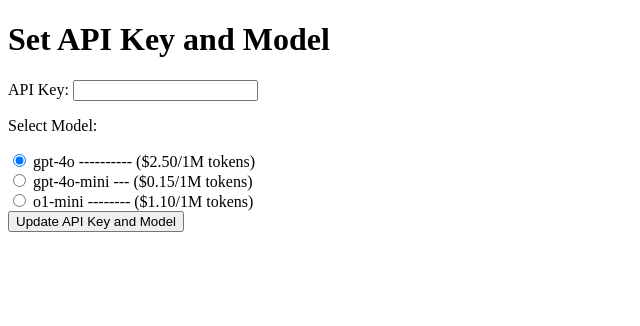
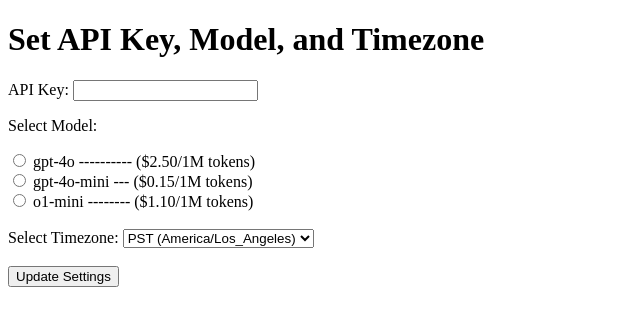
Before and after one commit to maxdokukin/Cover-Letter-AI-Generator, a Flask app: page /set_api_key in a window 1280 px wide. Shown: the top 326 px of the page, without its empty margins (0-640 px from the left). Run offline with Flask 3, Linux system fonts and the light colour scheme.

Commit message:
added timezone support

```diff
--- a/app.py
+++ b/app.py
@@ -1,7 +1,8 @@
 from flask import Flask, render_template, request, redirect, url_for, flash, send_file
 from openai import OpenAI  # Use the client class as shown in your example
 import os
-from datetime import date
+from datetime import datetime
+from zoneinfo import ZoneInfo
 from io import BytesIO
 from reportlab.lib.pagesizes import letter
 from reportlab.pdfgen import canvas
@@ -26,7 +27,8 @@
         "cover_letter": "",
         "api_key": "",
         "model": "gpt-4o-mini",
-        "company_name": ""
+        "company_name": "",
+        "timezone": "America/Los_Angeles"  # default timezone
     }
     if request.method == "POST":
         # All data is coming from the client (populated via localStorage)
@@ -35,18 +37,20 @@
         data["prompt"] = request.form.get("prompt", data["prompt"])
         data["api_key"] = request.form.get("api_key", "")
         data["model"] = request.form.get("model", "gpt-4o-mini")
+        data["timezone"] = request.form.get("timezone", "America/Los_Angeles")
 
         if "generate" in request.form:
             if not data["api_key"]:
                 flash("API key is not set. Please set it in the API Key section.", "error")
             else:
-                # Build full prompt text
+                # Use the selected timezone to get the current date
+                current_date = datetime.now(ZoneInfo(data["timezone"])).date()
                 prompt_text = (
                     f"Generate a cover letter using the following information.\n\n"
                     f"Job Description:\n{data['job_description']}\n\n"
                     f"User Relevant Info:\n{data['relevant_info']}\n\n"
                     f"Prompt:\n{data['prompt']}\n"
-                    f"current_date: {date.today()}"
+                    f"current_date: {current_date}"
                 )
                 try:
                     client = OpenAI(api_key=data["api_key"])
@@ -77,6 +81,7 @@
                 except Exception as e:
                     flash(f"Error generating cover letter: {e}", "error")
     return render_template("index.html", data=data)
+
 
 @app.route("/download_pdf", methods=["POST"])
 def download_pdf():
--- a/templates/set_api_key.html
+++ b/templates/set_api_key.html
@@ -2,38 +2,75 @@
 <html lang="en">
 <head>
   <meta charset="UTF-8">
-  <title>Set API Key and Model</title>
+  <title>Set API Key, Model, and Timezone</title>
   <script>
-    function saveApiKeyAndModel(event) {
+    function loadSettings() {
+      var apiKey = localStorage.getItem('api_key');
+      if (apiKey) {
+        document.getElementById('api_key').value = apiKey;
+      }
+
+      var model = localStorage.getItem('model');
+      if (model) {
+        var radios = document.getElementsByName('model');
+        for (var i = 0; i < radios.length; i++) {
+          if (radios[i].value === model) {
+            radios[i].checked = true;
+            break;
+          }
+        }
+      }
+
+      var timezone = localStorage.getItem('timezone');
+      if (timezone) {
+        document.getElementById('timezone').value = timezone;
+      }
+    }
+
+    window.onload = loadSettings;
+
+    function saveSettings(event) {
       event.preventDefault();
       var apiKey = document.getElementById('api_key').value;
       var model = document.querySelector('input[name="model"]:checked').value;
+      var timezone = document.getElementById('timezone').value;
       localStorage.setItem('api_key', apiKey);
       localStorage.setItem('model', model);
-      alert("API key and model saved locally.");
+      localStorage.setItem('timezone', timezone);
+      alert("Settings saved locally.");
       window.location.href = "/";
     }
   </script>
 </head>
 <body>
-  <h1>Set API Key and Model</h1>
-  <form onsubmit="saveApiKeyAndModel(event)">
+  <h1>Set API Key, Model, and Timezone</h1>
+  <form onsubmit="saveSettings(event)">
     <div>
       <label for="api_key">API Key:</label>
       <input type="text" id="api_key" name="api_key">
     </div>
     <div>
       <p>Select Model:</p>
-      <input type="radio" id="gpt-4o" name="model" value="gpt-4o" checked>
+      <input type="radio" id="gpt-4o" name="model" value="gpt-4o">
       <label for="gpt-4o">gpt-4o ---------- ($2.50/1M tokens)</label><br>
-
       <input type="radio" id="gpt-4o-mini" name="model" value="gpt-4o-mini">
       <label for="gpt-4o-mini">gpt-4o-mini --- ($0.15/1M tokens)</label><br>
-
       <input type="radio" id="o1-mini" name="model" value="o1-mini">
       <label for="o1-mini">o1-mini -------- ($1.10/1M tokens)</label><br>
     </div>
-    <button type="submit">Update API Key and Model</button>
+    <br>
+    <div>
+      <label for="timezone">Select Timezone:</label>
+      <select id="timezone" name="timezone">
+        <option value="America/Los_Angeles">PST (America/Los_Angeles)</option>
+        <option value="America/New_York">EST (America/New_York)</option>
+        <option value="Europe/London">GMT (Europe/London)</option>
+        <option value="Asia/Tokyo">JST (Asia/Tokyo)</option>
+        <!-- Add more options as needed -->
+      </select>
+    </div>
+    <br>
+    <button type="submit">Update Settings</button>
   </form>
 </body>
 </html>
```
Also changed, not shown: templates/index.html (+6 -1 lines).
